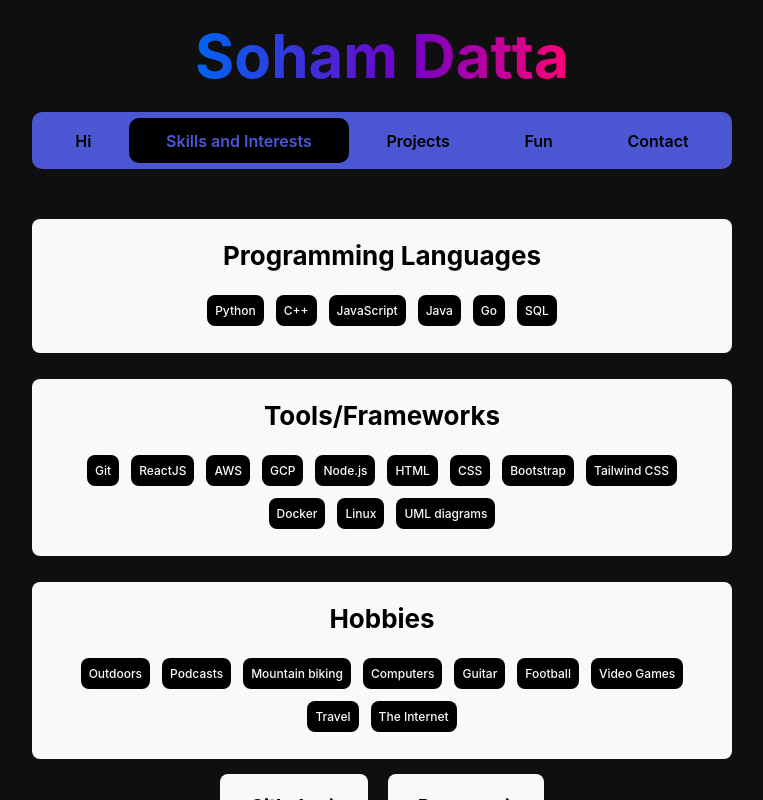
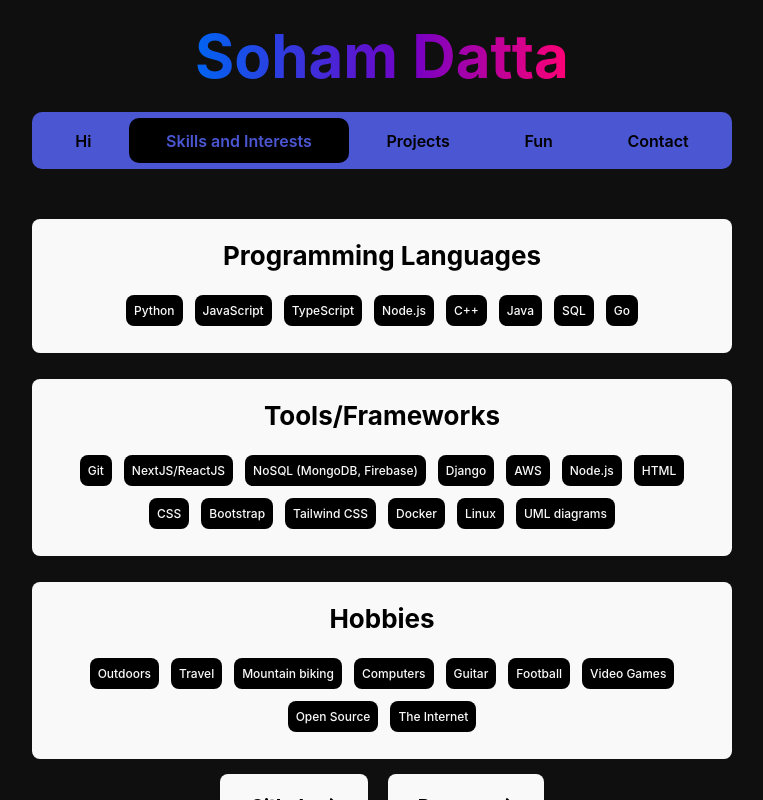
Before and after one commit to sohamdata/personal-website, a React (Create React App) app: page / in a window 1280 px wide. Both pictures are taken after a click on the element "Skills and Interests". Shown: the top 800 px of the page, without its empty margins (258-1021 px from the left). Built offline with nearby package versions, Linux system fonts and the light colour scheme.

Commit message:
init: refactor

```diff
--- a/src/App.js
+++ b/src/App.js
@@ -1,6 +1,6 @@
 import { useState } from 'react';
 import { Segment, Intro, SkillsandInterests, Projects, Fun, Contact } from './components/index';
-import Gradient from './components/Gradient';
+import Gradient from '../src/utils/Gradient';
 import Footer from './components/Footer';
 import './App.css';
 
--- a/src/components/Fun.js
+++ b/src/components/Fun.js
@@ -11,10 +11,8 @@ export default function Fun() {
   audio.loop = true;
 
   useEffect(() => {
-    // Play audio when Fun page is mounted
     audio.volume = 0.3;
     audio.play();
-
     // Pause audio when Fun page is unmounted
     return () => audio.pause();
   }, [audio]);
--- a/src/components/SkillsandInterests.js
+++ b/src/components/SkillsandInterests.js
@@ -1,13 +1,13 @@
 import { FontAwesomeIcon } from '@fortawesome/react-fontawesome';
 import { faArrowRight } from '@fortawesome/free-solid-svg-icons';
-import BinaryString from './_fun/BinaryString';
+import BinaryString from './fun/BinaryString';
 
 export default function SkillsandInterests() {
 
   const items = [
-    { name: 'Programming Languages', tags: ['Python', 'C++', 'JavaScript', 'Java', 'Go', 'SQL'] },
-    { name: 'Tools/Frameworks', tags: ['Git', 'ReactJS', 'AWS', 'GCP', 'Node.js', 'HTML', 'CSS', 'Bootstrap', 'Tailwind CSS', 'Docker', 'Linux', 'UML diagrams'] },
-    { name: 'Hobbies', tags: ['Outdoors', 'Podcasts', 'Mountain biking', 'Computers', 'Guitar', 'Football', 'Video Games', 'Travel', 'The Internet'] },
+    { name: 'Programming Languages', tags: ['Python', 'JavaScript', 'TypeScript', 'Node.js', 'C++', 'Java', 'SQL', 'Go'] },
+    { name: 'Tools/Frameworks', tags: ['Git', 'NextJS/ReactJS', 'NoSQL (MongoDB, Firebase)', 'Django', 'AWS', 'Node.js', 'HTML', 'CSS', 'Bootstrap', 'Tailwind CSS', 'Docker', 'Linux', 'UML diagrams'] },
+    { name: 'Hobbies', tags: ['Outdoors', 'Travel', 'Mountain biking', 'Computers', 'Guitar', 'Football', 'Video Games', 'Open Source', 'The Internet'] },
   ];
 
   return (
```
Also changed, not shown: src/components/Contact.js (line endings or trailing spaces), src/components/Footer.js (line endings or trailing spaces), src/components/Projects.js (line endings or trailing spaces), src/components/fun/BinaryString.js (renamed from src/components/_fun/BinaryString.js), src/components/fun/Hash.js (renamed from src/components/_fun/Hash.js), src/components/fun/Sort.js (renamed from src/components/_fun/Sort.js), src/components/fun/index.js (renamed from src/components/_fun/index.js), src/components/fun/styles.js (renamed from src/components/_fun/styles.js), src/utils/Gradient.js (line endings or trailing spaces).
